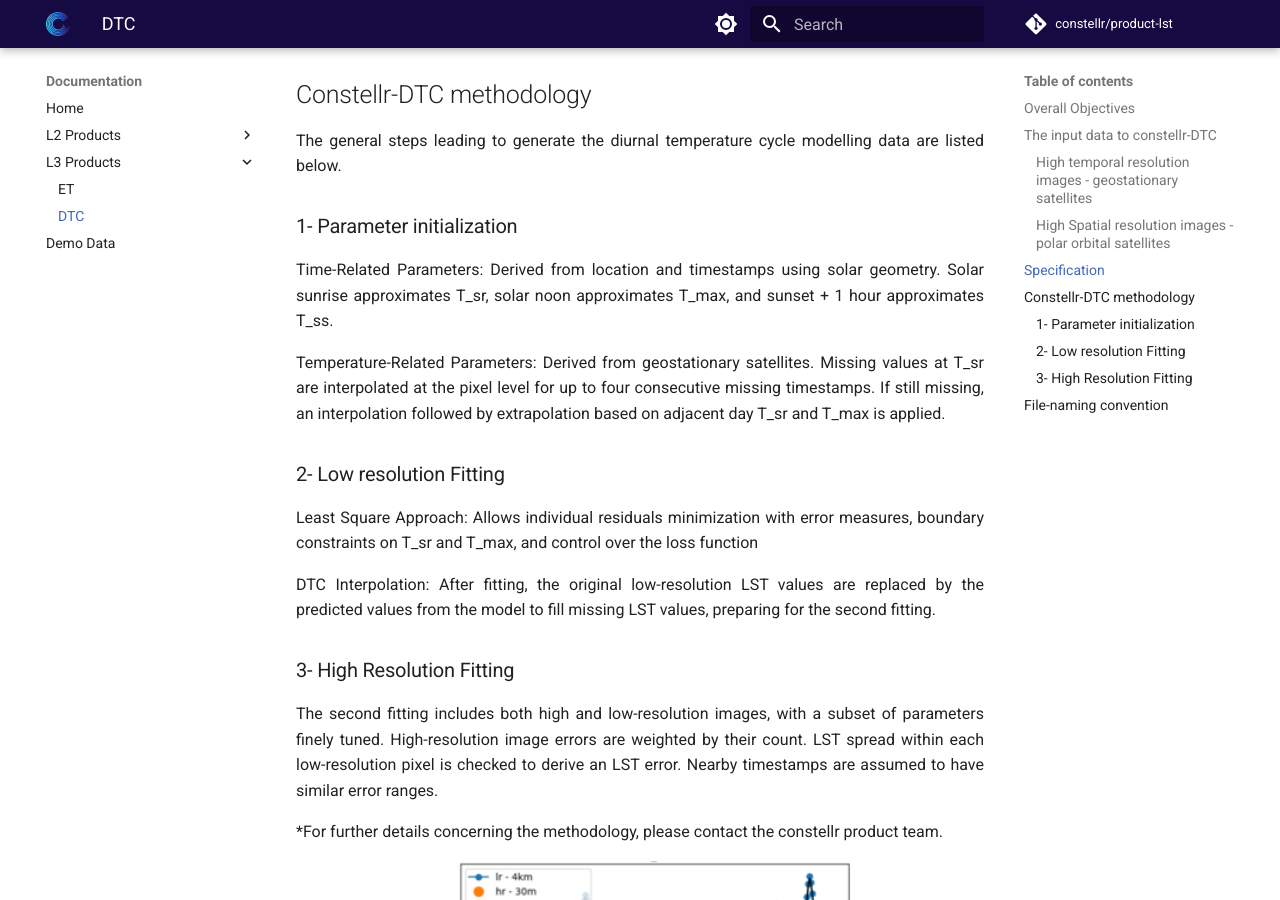
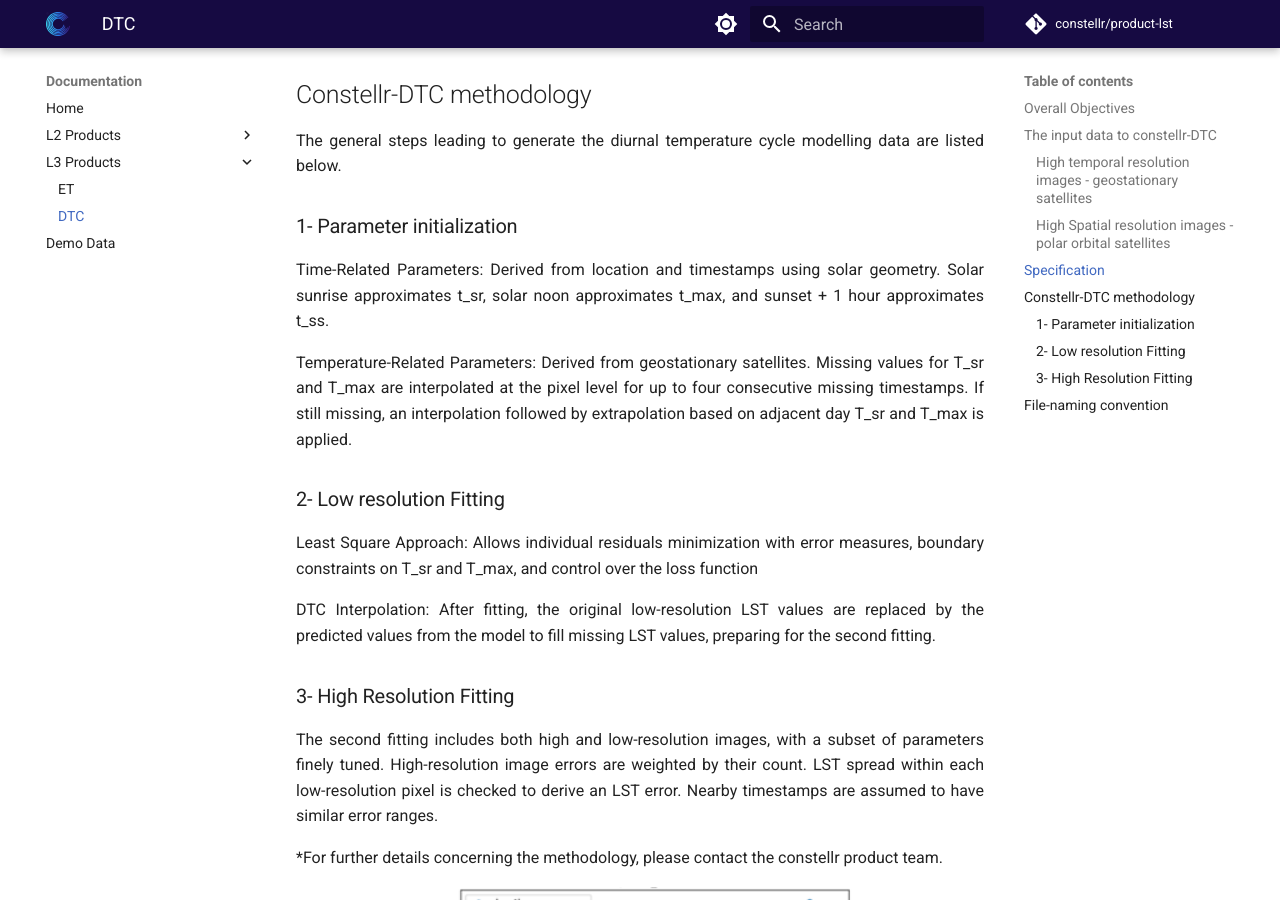
Before and after one commit to constellr/product-lst, an MkDocs documentation site: the page built from docs/DTC.md, in a window 1280 px wide and 900 px high, scrolled down 1176 px. Built offline with MkDocs 1.6.1 and Material for MkDocs 9.7.7, drawn with Linux system fonts in a browser that asks for light colours; comment, search, counter and statistics services are not loaded; the version menu is left out.

```diff
--- a/docs/DTC.md
+++ b/docs/DTC.md
@@ -33,9 +33,9 @@
 
 ### 1- Parameter initialization
 
-Time-Related Parameters: Derived from location and timestamps using solar geometry. Solar sunrise approximates T_sr, solar noon approximates T_max, and sunset + 1 hour approximates T_ss.
+Time-Related Parameters: Derived from location and timestamps using solar geometry. Solar sunrise approximates t_sr, solar noon approximates t_max, and sunset + 1 hour approximates t_ss.
 
-Temperature-Related Parameters: Derived from geostationary satellites. Missing values at T_sr are interpolated at the pixel level for up to four consecutive missing timestamps. If still missing, an interpolation followed by extrapolation based on adjacent day T_sr and T_max is applied.
+Temperature-Related Parameters: Derived from geostationary satellites. Missing values for T_sr and T_max are interpolated at the pixel level for up to four consecutive missing timestamps. If still missing, an interpolation followed by extrapolation based on adjacent day T_sr and T_max is applied.
 
 ### 2- Low resolution Fitting
 
```
